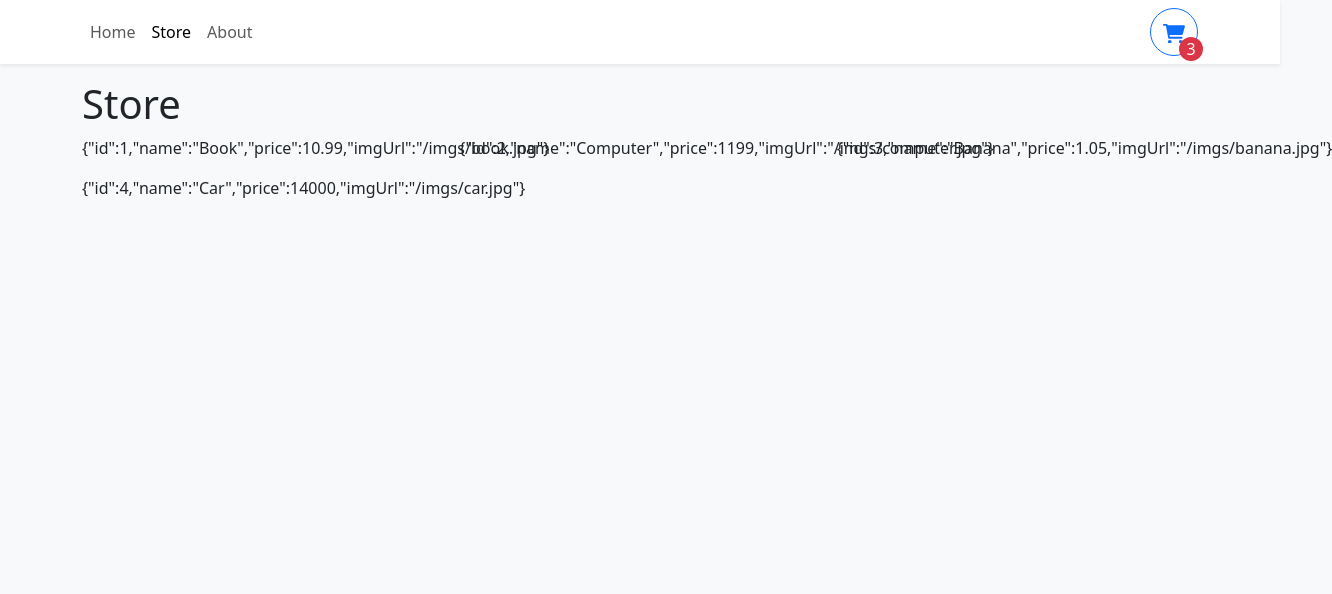
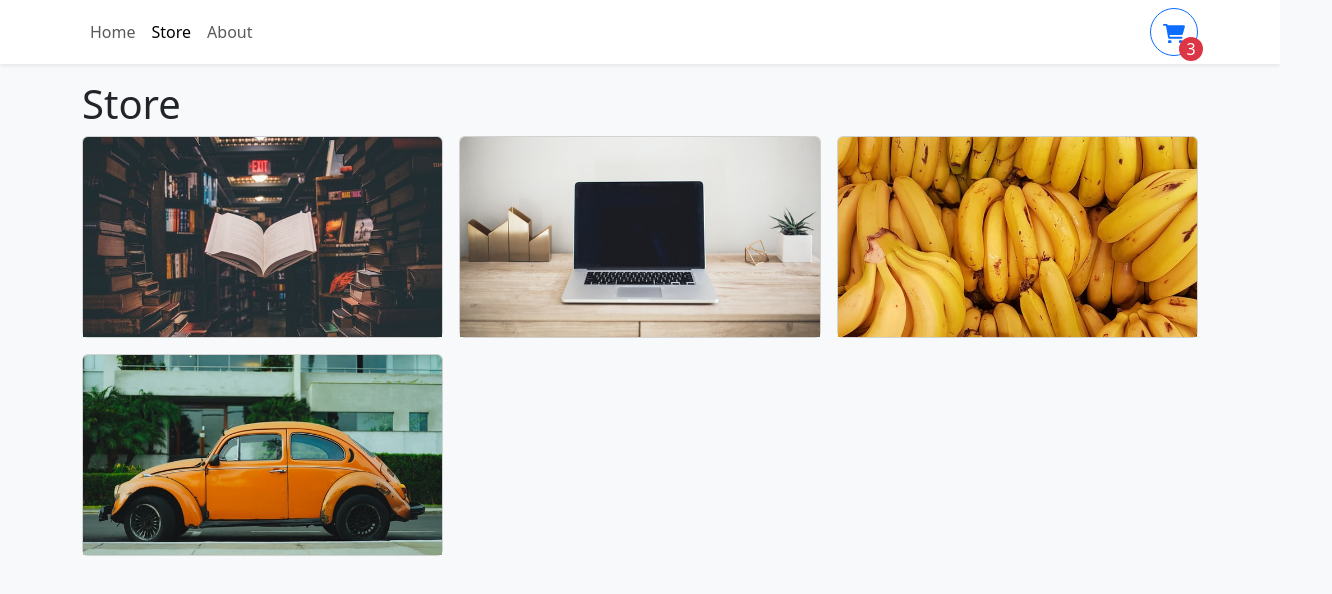
Before and after one commit to halleluyahadesuyi/ecommerce-store-shopping-cart, a React (Vite) app: page /store in a window 1280 px wide. Shown: the top 594 px of the page, 1332 px wide, since content can reach past the window. Built offline with nearby package versions, Linux system fonts and the light colour scheme.

Commit message:
Specify data types for items' props

```diff
--- /dev/null
+++ b/src/components/StoreItem.tsx
@@ -0,0 +1,22 @@
+import { Card } from "react-bootstrap"
+
+type StoreItemProps = {
+    id: number
+    name: string
+    price: number
+    imgUrl: string
+}
+
+export function StoreItem({ id, name, price, imgUrl }: StoreItemProps) {
+    return (
+        <Card>
+            <Card.Img
+                variant="top"
+                src={imgUrl}
+                height="200px"
+                style={{ objectFit: "cover" }}
+            />
+        </Card>
+
+    )
+}
--- a/src/pages/Store.tsx
+++ b/src/pages/Store.tsx
@@ -1,4 +1,5 @@
-import { Col, Row } from "react-bootstrap"
+import { Row, Col } from "react-bootstrap"
+import { StoreItem } from "../components/StoreItem"
 import storeItems from "../data/items.json"
 
 export function Store() {
@@ -7,9 +8,10 @@
             <h1>Store</h1>
             <Row md={2} xs={1} lg={3} className="g-3">
                 {storeItems.map(item => (
-                    <Col>{JSON.stringify(item)}</Col>
-                ))
-                }
+                    <Col key={item.id}>
+                        <StoreItem {...item} />
+                    </Col>
+                ))}
             </Row>
         </>
     )
```
